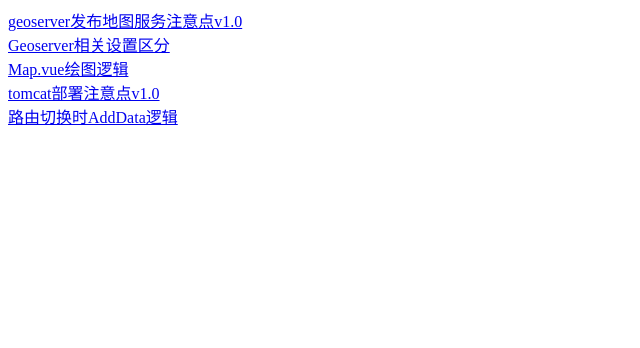
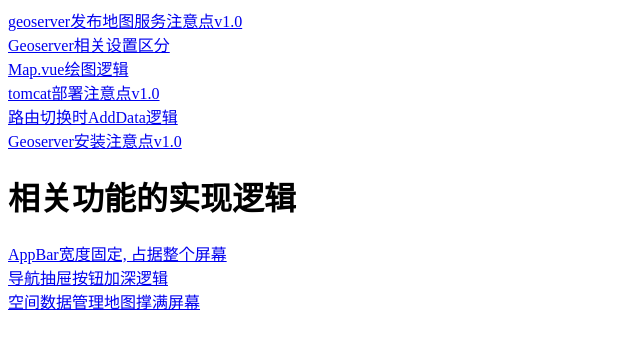
Before and after one commit to itopmaporders/itopmaporders.github.io, a plain HTML site: page index.html in a window 1280 px wide. Shown: the whole page, without its empty margins (0-640 px from the left). Drawn offline with Linux system fonts and the light colour scheme.

Commit message:
Update index.html

```diff
--- a/index.html
+++ b/index.html
@@ -12,5 +12,10 @@
     <a href="./markdown/Map.vue绘图逻辑.html">Map.vue绘图逻辑</a><br/>
     <a href="./markdown/tomcat部署注意点v1.0.html">tomcat部署注意点v1.0</a><br/>
     <a href="./markdown/路由切换时AddData逻辑.html">路由切换时AddData逻辑</a><br/>
+    <a href="./markdown/Geoserver安装注意点v1.0.html">Geoserver安装注意点v1.0</a><br/>
+    <h1>相关功能的实现逻辑</h1>
+     <a href="./markdown/AppBar宽度固定, 占据整个屏幕.html">AppBar宽度固定, 占据整个屏幕</a><br/>
+    <a href="./markdown/导航抽屉按钮加深逻辑.html">导航抽屉按钮加深逻辑</a><br/>
+    <a href="./markdown/空间数据管理地图撑满屏幕.html">空间数据管理地图撑满屏幕</a><br/>
 </body>
 </html>
```
